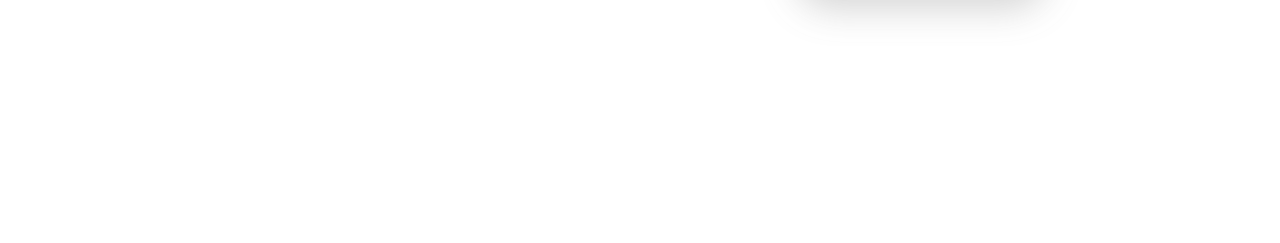
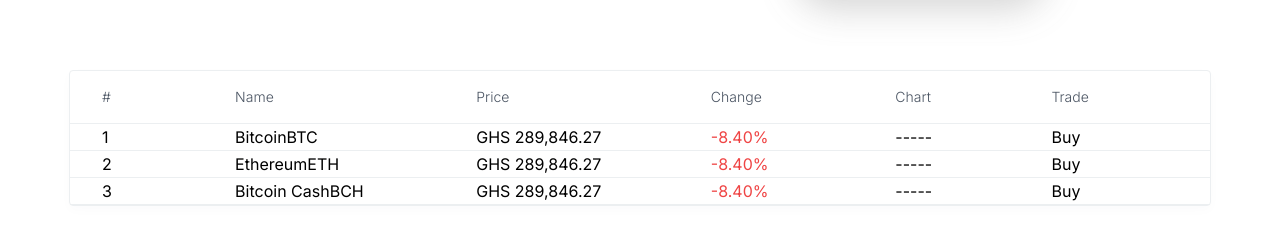
Before and after one commit to CscdWebTechnologies/group-c, a React (Vite) app: page / in a window 1280 px wide. Shown: the part 673-916 px from the top of the page. Before the commit the page ends 800 px from the top, so only its background shows below. Built offline with nearby package versions, Linux system fonts and the light colour scheme.

Commit message:
Started w/ the price table section

```diff
--- /dev/null
+++ b/src/components/PriceTable.jsx
@@ -0,0 +1,64 @@
+import React from 'react';
+
+const price_table = [
+	["#", "Name", "Price", "Change", "Chart", "Trade"],
+	[["Bitcoin", "BTC"], "GHS 289,846.27", "-8.40%"],
+	[["Ethereum", "ETH"], "GHS 289,846.27", "-8.40%"],
+	[["Bitcoin Cash", "BCH"], "GHS 289,846.27", "-8.40%"],
+]
+
+const PriceTable = () => {
+	return (
+		<section className="mb-10">
+			<div
+				className="mx-auto border rounded-sm"
+				style={{maxWidth: '1142px', boxShadow: 'rgb(17 51 83 / 2%) 0px 4px 12px 0px'}}
+			>
+				<table
+					className="w-full border-b"
+					style={{borderColapse: 'separate', borderSpacing: '0px', captionSide: 'top'}}
+				>
+					<thead>
+						<tr className="border-b">
+							{price_table[0].map((item, id) => {
+								return (
+									<td key={id} className="first:pl-8 py-4 pr-12 text-gray-600 text-left text-sm font-light whitespace-nowrap">
+										{item}
+									</td>
+								);
+							})}
+						</tr>
+					</thead>
+					<tbody className="divide-y">
+						{price_table.slice(1, price_table.length).map((row, rid) => {
+							return (
+								<tr key={rid} className="">
+									<td className="pl-8">{++rid}</td>
+									<td className="">
+										{row[0].map((item, id) => {
+											return <span key={id}>{item}</span>
+										})}
+									</td>
+									<td className="">
+										<span key={row.id}>{row[1]}</span>
+									</td>
+									<td className="text-red-500">
+										<span key={row.id}>{row[2]}</span>
+									</td>
+									<td>
+										<span>-----</span>
+									</td>
+									<td>
+										<span>Buy</span>
+									</td>
+								</tr>
+							)
+						})}
+					</tbody>
+				</table>
+			</div>
+		</section>
+	)
+}
+
+export default PriceTable
--- a/src/pages/Landing.jsx
+++ b/src/pages/Landing.jsx
@@ -2,12 +2,14 @@
 
 import Header from '../components/Header';
 import Hero from '../components/Hero';
+import PriceTable from '../components/PriceTable';
 
 function App() {
   return (
     <React.Fragment>
 			<Header />
 			<Hero />
+			<PriceTable />
 		</React.Fragment>
   )
 }
--- a/tailwind.config.js
+++ b/tailwind.config.js
@@ -37,7 +37,7 @@
   },
   variants: {
     extend: {
-      borderWidth: ['hover', 'focus'],
+      padding: ['first'],
     }
   },
   plugins: []
```
